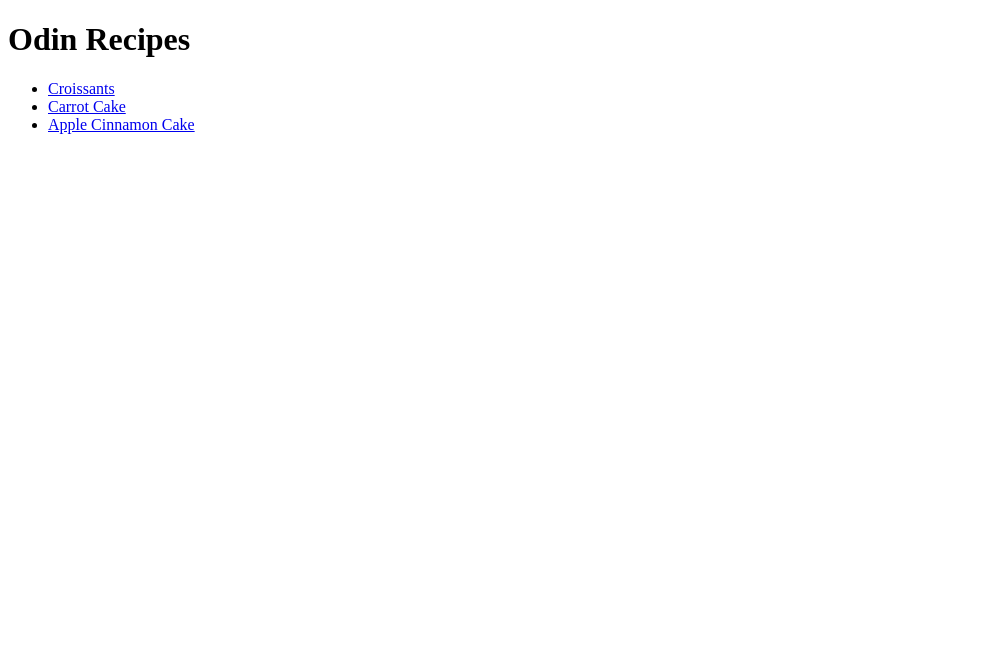
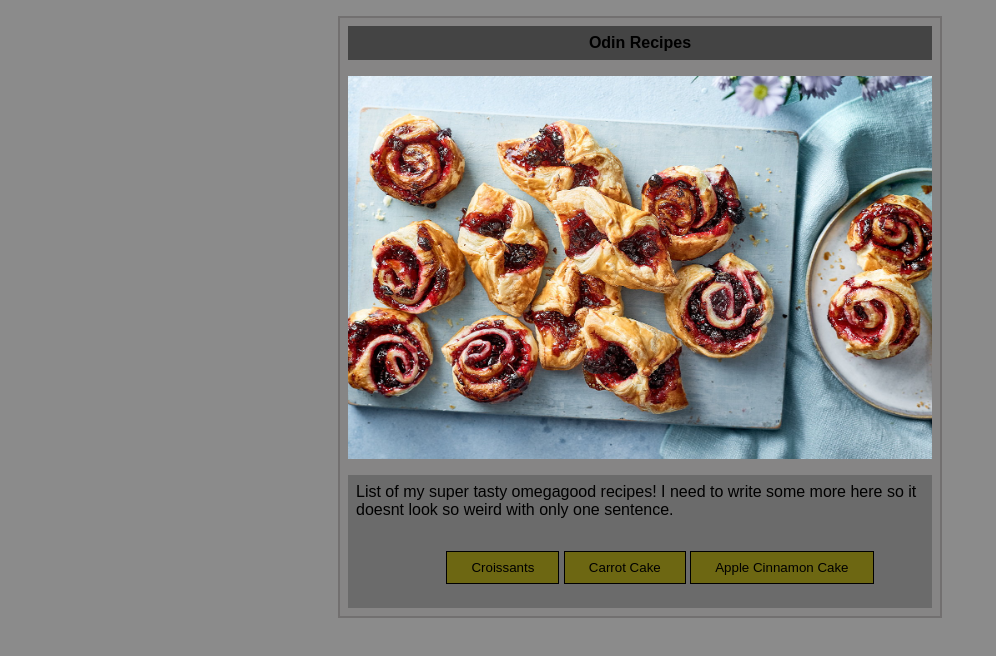
Before and after one commit to Elainfeaine/odin-recipes, a plain HTML site: page index.html in a window 1280 px wide. Shown: the whole page, without its empty margins (0-996 px from the left). Drawn offline with Linux system fonts and the light colour scheme.

Commit message:
css styles added

```diff
--- a/index.html
+++ b/index.html
@@ -4,16 +4,22 @@
     <head>
         <meta charset="UTF-8">
         <meta name="viewport" content="width=device-width, initial-scale=1.0">
+        <link rel="stylesheet" href="styles.css">
     </head>
 
     <body>
-        <h1>Odin Recipes</h1>
-
-        <ul>
-          <li><a href="recipes/croissants.html">Croissants</a></li>
-          <li><a href="recipes/carrotcake.html">Carrot Cake</a></li>
-          <li><a href="recipes/applecinnamon.html">Apple Cinnamon Cake</a></li>
-        </ul>
+        <div class="card">
+          <h1 class="title">Odin Recipes</h1>
+          <img class=picturemain src="./img/pastries.jpg" alt="Picture of the pastries.">
+          <div class="content">List of my super tasty omegagood recipes! I need to write some more here so it doesnt look so weird with only one sentence.
+          </div>
+          <div class="button-container">
+          <ul>
+          <button><a href="recipes/croissants.html" target="_blank">Croissants</a></button>
+          <button><a href="recipes/carrotcake.html" target="_blank">Carrot Cake</a></button>
+          <button><a href="recipes/applecinnamon.html" target="_blank">Apple Cinnamon Cake</a></button>
+          </ul>
+      </div>
 
 
     </body>
--- /dev/null
+++ b/styles.css
@@ -0,0 +1,100 @@
+body {
+    background: #8b8b8b;
+    font-family: sans-serif;
+  }
+
+  .card {
+    border: 2px solid rgb(114, 112, 112);
+    width: 600px;
+    background: #868585;
+    margin: 16px auto;
+  }
+
+  .title {
+    background: #444444;
+    margin: 8px;
+    font-size: 16px;
+    font-style: bold;
+    padding: 8px;
+    text-align: center;
+  }
+
+  .content {
+    background: #6b6b6b;
+    margin-top: 8px;
+    margin-left: 8px;
+    margin-right: 8px;
+    padding: 8px;
+
+  }
+
+  .recipeContent {
+    background: #6b6b6b;
+    margin: 8px;
+    padding: 8px;
+  }
+
+  .picturemain {
+    display: block;
+    width: 584px;
+    height: auto;
+    margin: 0 auto;
+    padding: 8px 0px;
+
+  }
+  .picture {
+    display: block;
+    width: 550px;
+    height: auto;
+    margin: 0 auto;
+    padding: 8px 0px;
+
+  }
+
+  .button-container {
+    background: #6b6b6b;
+    margin-left: 8px;
+    margin-right: 8px;
+    margin-bottom: 8px;
+    padding: 8px;
+    text-align: center;
+
+
+  }
+
+  button {
+    background: rgb(109, 103, 18);
+    border: 1px solid #000000;
+    padding-top: 8px;
+    padding-bottom: 8px;
+    padding-left: 24px;
+    padding-right: 24px;
+
+
+  }
+  a:link {
+    color: rgb(0, 0, 0);
+    background-color: transparent;
+    text-decoration: none;
+  }
+
+
+  a:visited {
+    color: rgb(163, 150, 152);
+    background-color: transparent;
+    text-decoration: none;
+  }
+
+
+  a:hover {
+    color: rgb(180, 180, 180);
+    background-color: transparent;
+    text-decoration: underline;
+  }
+
+
+  a:active {
+    color: rgb(126, 126, 123);
+    background-color: transparent;
+    text-decoration: underline;
+  }
```
Also changed, not shown: recipes/applecinnamon.html (+8 -5 lines), recipes/carrotcake.html (+6 -2 lines), recipes/croissants.html (+7 -3 lines), img/pastries.jpg (added).
